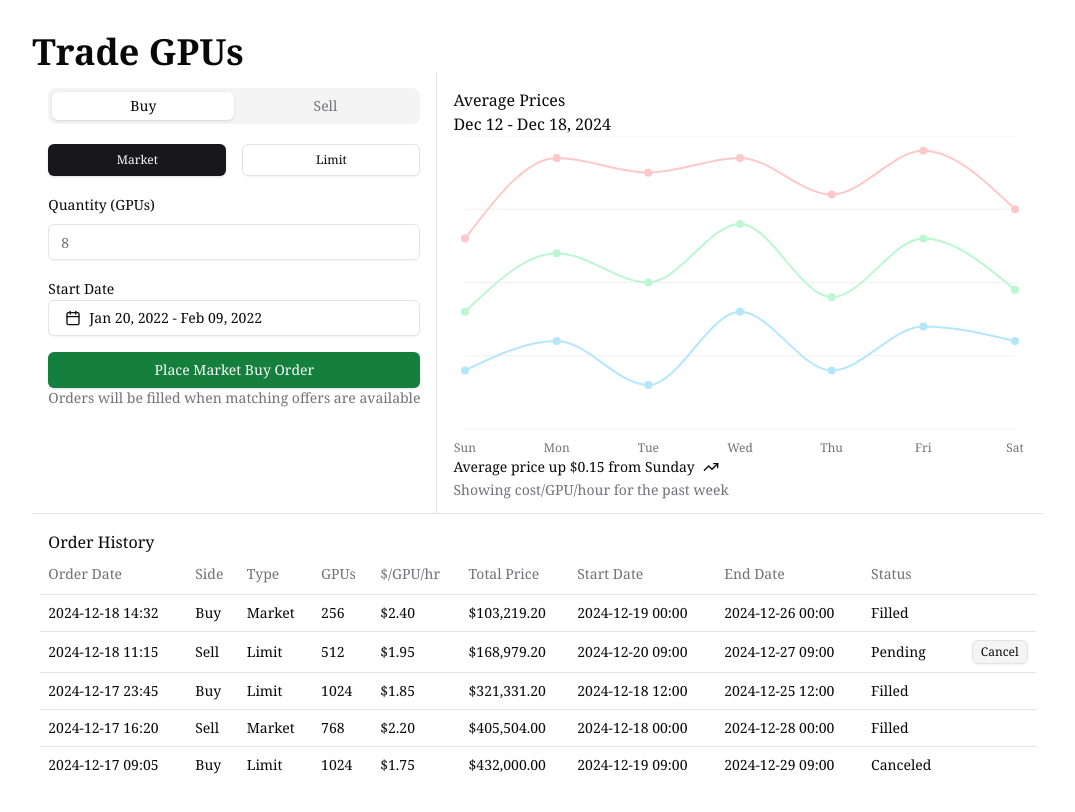
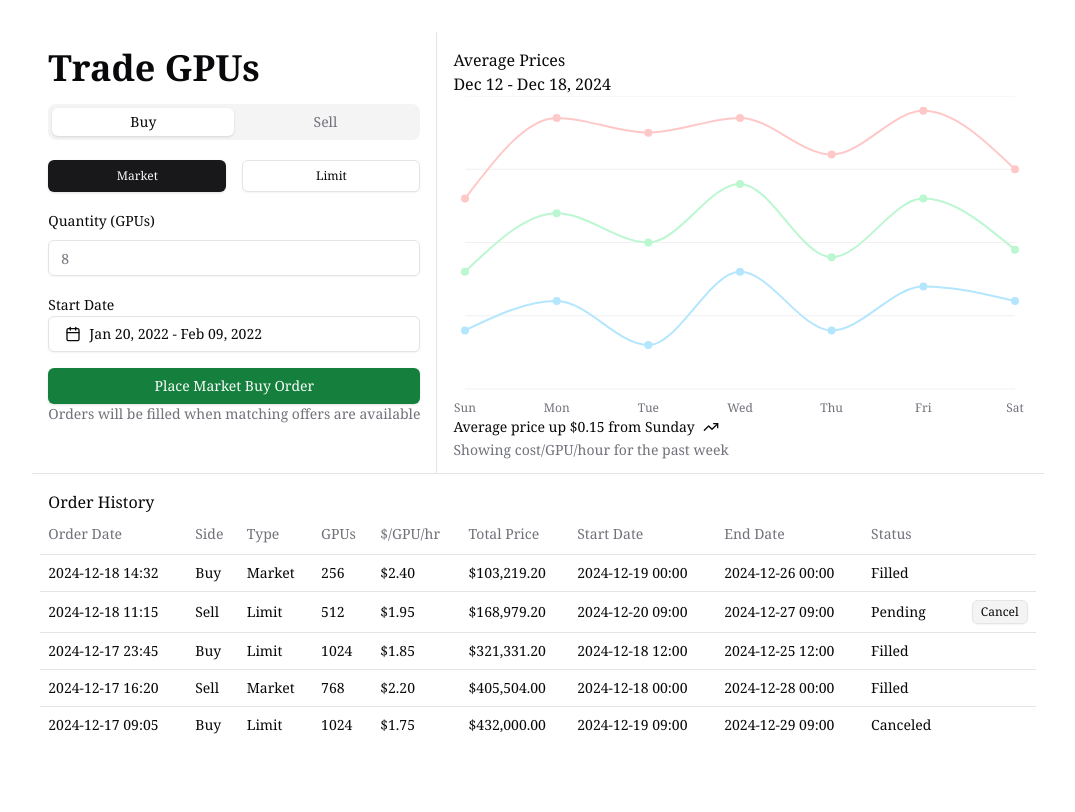
Before and after one commit to darzyx/gpu-auction-house, a Next.js app: page / in a window 1280 px wide. Shown: the top 812 px of the page, without its empty margins (102-1177 px from the left). Built offline with nearby package versions, Linux system fonts and the light colour scheme.

Commit message:
Try putting header back in trading form cell

```diff
--- a/src/app/page.tsx
+++ b/src/app/page.tsx
@@ -6,9 +6,9 @@ import { Separator } from "@/components/ui/separator";
 export default function Home() {
     return (
         <div className="p-8 flex flex-col">
-            <h1>Trade GPUs</h1>
             <div className="w-full grid grid-cols-[2fr_auto_3fr]">
-                <div className="p-4">
+                <div className="p-4 flex flex-col gap-4">
+                    <h1>Trade GPUs</h1>
                     <TradingForm />
                 </div>
                 <div>
```
